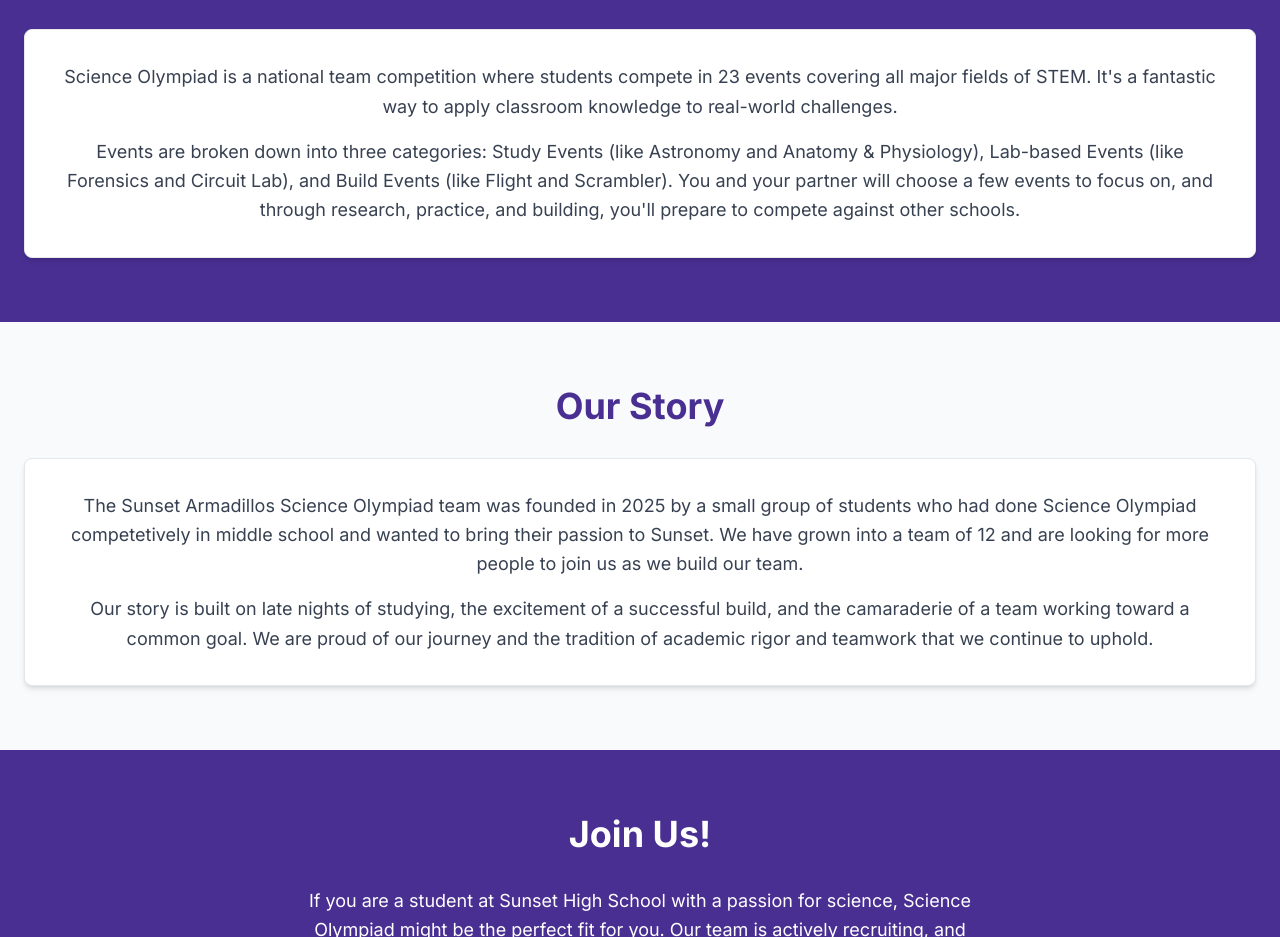
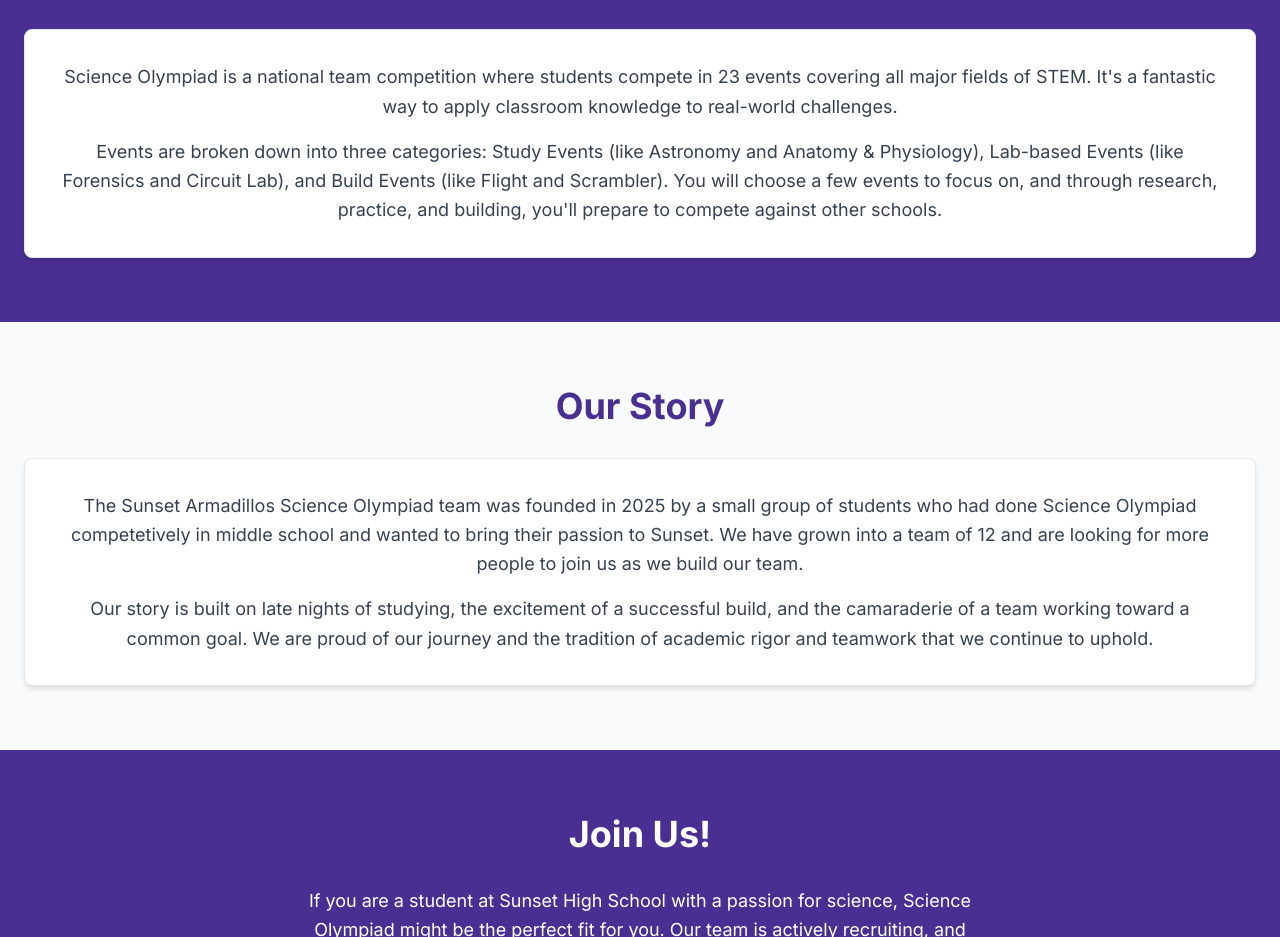
Before and after one commit to scioly123/Sunset-Armadillos-Website, a plain HTML site: page index.html in a window 1280 px wide. Shown: the part 1342-2279 px from the top of the page. Drawn offline with nearby package versions, Linux system fonts and the light colour scheme.

Commit message:
fixed some content

```diff
--- a/index.html
+++ b/index.html
@@ -98,7 +98,7 @@
                     Science Olympiad is a national team competition where students compete in 23 events covering all major fields of STEM. It's a fantastic way to apply classroom knowledge to real-world challenges.
                 </p>
                 <p class="text-lg leading-relaxed">
-                    Events are broken down into three categories: Study Events (like Astronomy and Anatomy & Physiology), Lab-based Events (like Forensics and Circuit Lab), and Build Events (like Flight and Scrambler). You and your partner will choose a few events to focus on, and through research, practice, and building, you'll prepare to compete against other schools.
+                    Events are broken down into three categories: Study Events (like Astronomy and Anatomy & Physiology), Lab-based Events (like Forensics and Circuit Lab), and Build Events (like Flight and Scrambler). You will choose a few events to focus on, and through research, practice, and building, you'll prepare to compete against other schools.
                 </p>
             </div>
         </div>
```
